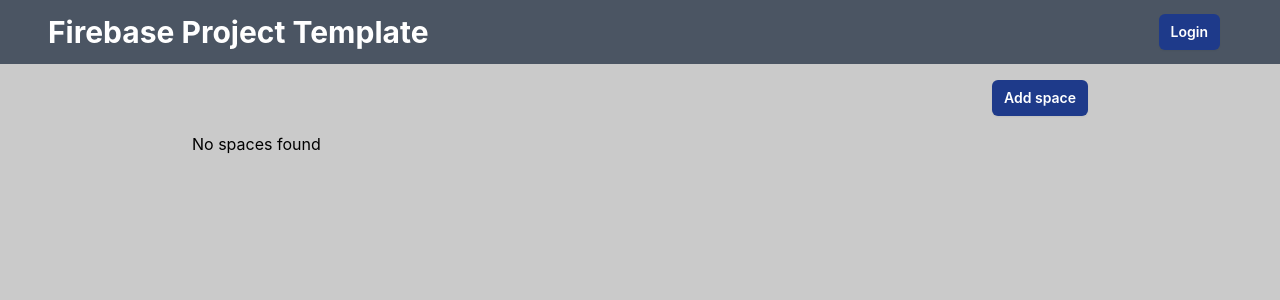
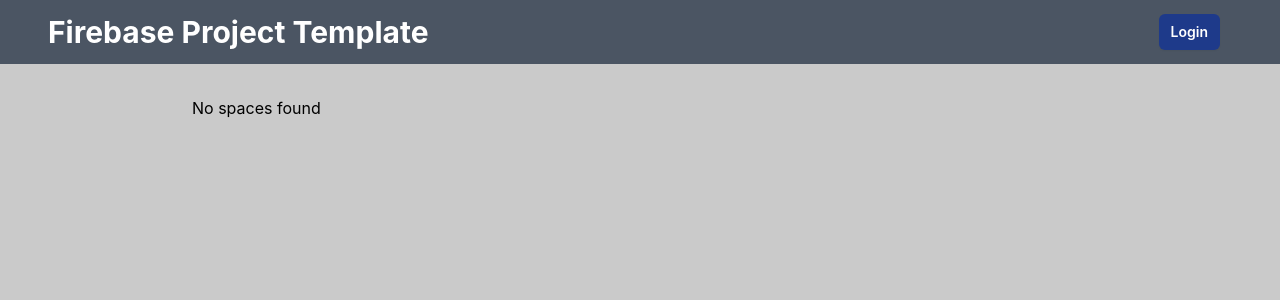
Before and after one commit to ricardolsousa/rent-spaces, a React (Create React App) app: page /spaces in a window 1280 px wide. Shown: the top 300 px of the page. Built offline with nearby package versions, Linux system fonts and the light colour scheme.

Commit message:
feat: added validation to just create space when user type is owner

```diff
--- a/src/components/spaces/space-list/space-list-actions/SpaceListActions.tsx
+++ b/src/components/spaces/space-list/space-list-actions/SpaceListActions.tsx
@@ -1,9 +1,15 @@
+import { useSelector } from "react-redux";
 import CreateSpace from "../../create-space/CreateSpace";
+import { AuthenticationStateProps } from "../../../../types/authentication/AuthenticationTypes";
 
 const SpaceListActions = () => {
+  const userDetails = useSelector(
+    (state: AuthenticationStateProps) => state.auth.userDetails
+  );
+
   return (
     <div className="w-full flex justify-end mb-4 gap-2">
-      <CreateSpace />
+      {userDetails?.userType === "owner" && <CreateSpace />}
     </div>
   );
 };
```
